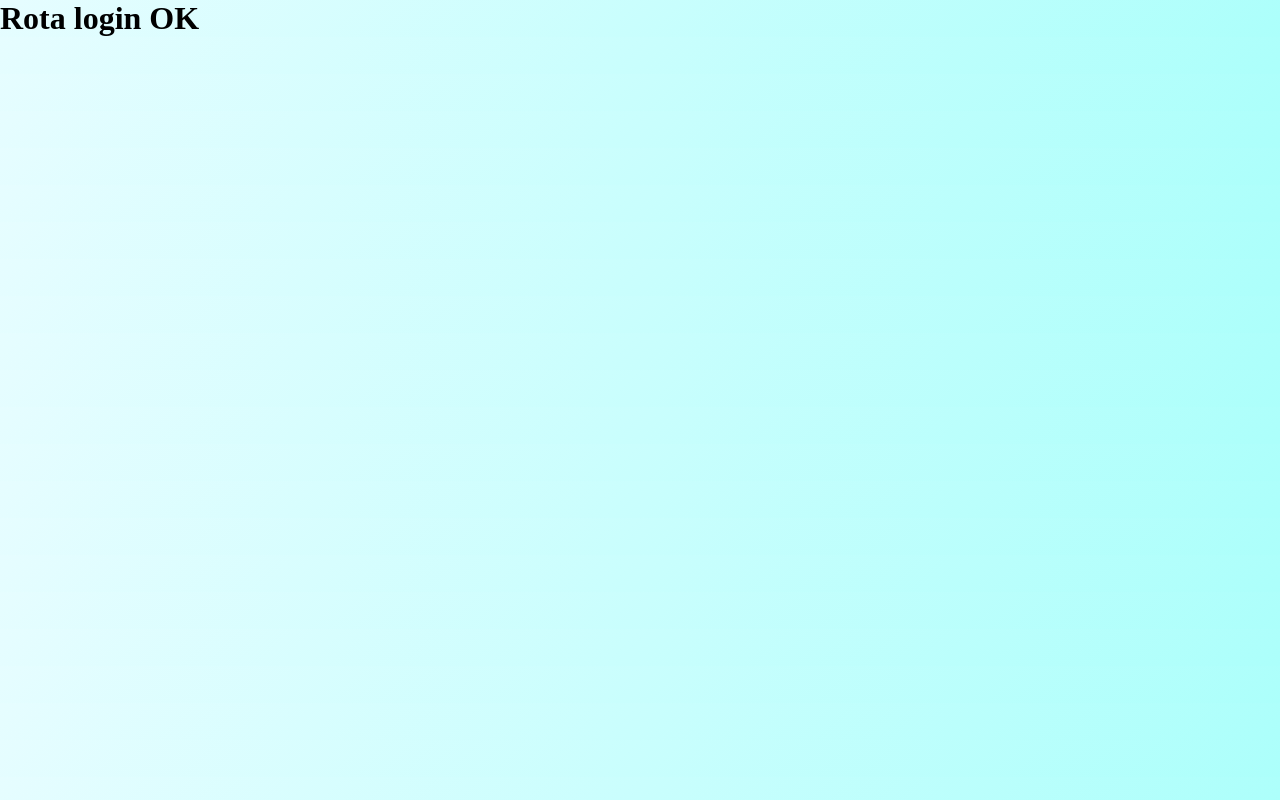
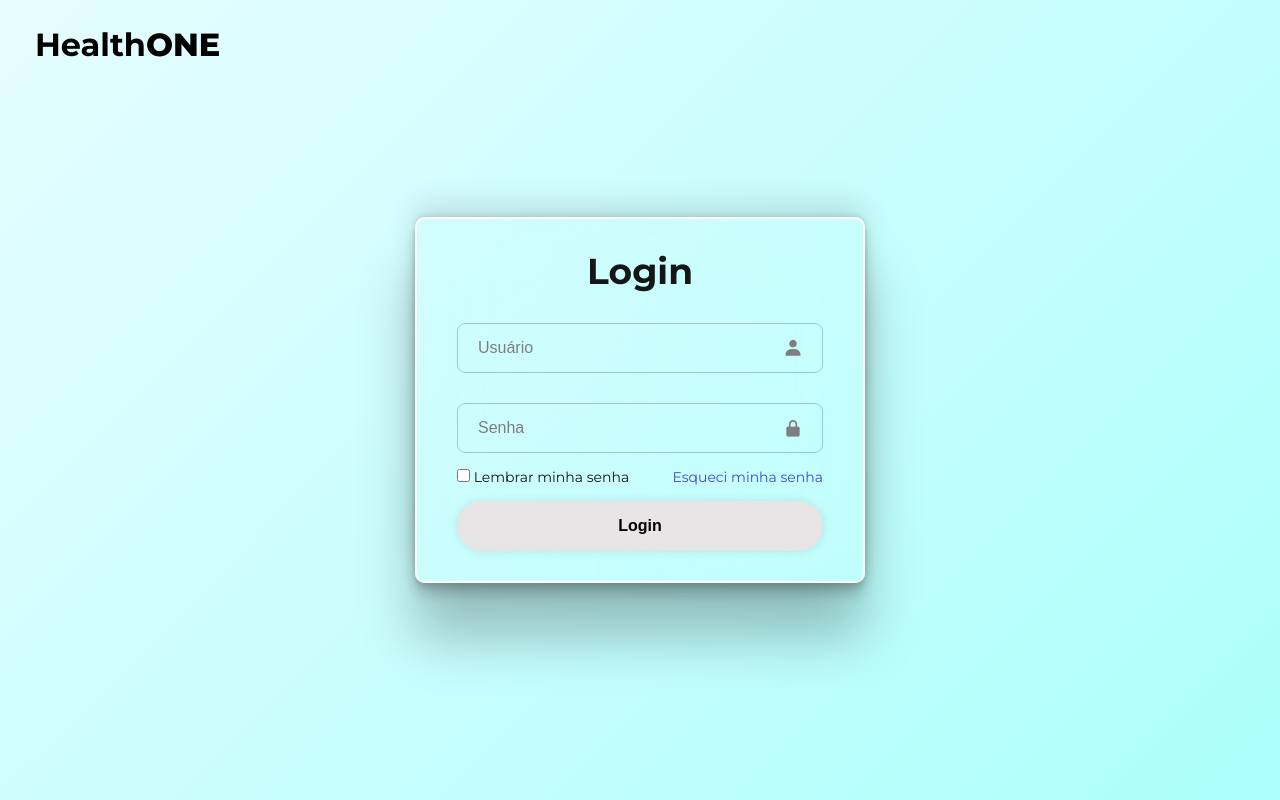
Before and after one commit to RyanAlmeida25/ClinicaMedicaA3, a Django app: page /login in a window 1280 px wide. Run offline with Django 5.2, Linux system fonts and the light colour scheme.

Commit message:
feat(login.html) Criação de página web formulário de login

```diff
--- a/backend/clinica/views.py
+++ b/backend/clinica/views.py
@@ -8,6 +8,10 @@ def home(request):
 
 def login_medico(request):
     return render(request, 'login_medico.html')
+
+def login(request):
+    return render(request, 'login.html')
+
 
 
 # Cadastro
--- a/backend/core/urls.py
+++ b/backend/core/urls.py
@@ -21,5 +21,5 @@ from clinica import views
 urlpatterns = [
     path('admin/', admin.site.urls),
     path('', views.home, name='home'),
-    path('login', views.login_medico, name='login_medico')
+    path('login', views.login, name='login')
 ]
--- /dev/null
+++ b/backend/static/css/login.css
@@ -0,0 +1,123 @@
+
+* {
+    margin: 0;
+    padding: 0;
+    box-sizing: border-box;
+}
+
+body {
+    display: flex;
+    justify-content: center;
+    align-items: center;
+    min-height: 100vh;
+    background: linear-gradient(135deg, #e6fdff, #acfffb);
+    font-family: 'Montserrat';
+}
+
+header {
+    position: fixed;
+    top: 25px;
+    left: 35px;
+}
+
+header .logo {
+    height: 100%;
+    display: flex;
+}
+
+header .logo .span {
+    font-weight: 800;
+}
+
+.container {
+    width: 450px;
+    background-color: transparent;
+    border: 2px solid rgba(255, 255, 255, 1);
+    border-radius: 10px;
+    color: rgb(22, 22, 22);
+    padding: 30px 40px;
+    box-shadow: rgba(0, 0, 0, 0.25) 0px 54px 55px, rgba(0, 0, 0, 0.12) 0px -12px 30px, rgba(0, 0, 0, 0.12) 0px 4px 6px, rgba(0, 0, 0, 0.17) 0px 12px 13px, rgba(0, 0, 0, 0.09) 0px -3px 5px;;
+
+    backdrop-filter: blur(100px);
+}
+
+.container h1 {
+    font-size: 36px;
+    text-align: center;
+}
+
+.input {
+    position: relative;
+    width: 100%;
+    height: 50px;
+    margin: 30px 0;
+}
+
+.input input {
+    width: 100%;
+    height: 100%;
+    background-color: transparent;
+    border: 1px solid rgba(0, 0, 0, 0.2);
+    border-radius: 8px;
+    outline: none;
+    font-size: 16px;
+    color: black;
+    padding: 20px 45px 20px 20px;
+}
+
+.input input::placeholder {
+    color: rgb(126, 126, 126);
+}
+
+.input i {
+    position: absolute;
+    right: 20px;
+    top: 50%;
+    transform: translateY(-50%);
+    font-size: 20px;
+    color: rgb(126, 126, 126);
+}
+
+
+.remember-forgot {
+    display: flex;
+    justify-content: space-between;
+    margin: -15px 0 15px;
+}
+
+.remember-forgot label {
+    font-size: 14px;
+}
+
+.remember-forgot label input {
+    accent-color: rgb(39, 150, 255);
+}
+
+.remember-forgot a {
+    text-decoration: none;
+    color: rgb(68, 71, 216);
+    font-size: 14px;
+}
+
+.remember-forgot a:hover {
+    text-decoration: underline;
+}
+
+button {
+    width: 100%;
+    height: 50px;
+    background-color: #e7e5e5;
+    border: none;
+    border-radius: 40px;
+    cursor: pointer;
+    font-size: 16px;
+    color: black;
+    font-weight: 600;
+    box-shadow: 0 0 10px rgba(0, 0, 0, 0.1);
+    transition: transform 0.2s ease, background-color 0.2s ease;
+}
+
+button:hover {
+    background-color: white;
+    transform: scale(1.11);
+}
--- a/backend/templates/home.html
+++ b/backend/templates/home.html
@@ -5,8 +5,10 @@
 <head>
     <meta charset="UTF-8">
     <meta name="viewport" content="width=device-width, initial-scale=1.0">
-
     <link rel="stylesheet" href="{% static 'css/style.css' %}?v={% now 'U' %}">
+    <link rel="preconnect" href="https://fonts.googleapis.com">
+    <link rel="preconnect" href="https://fonts.gstatic.com" crossorigin>
+    <link href="https://fonts.googleapis.com/css2?family=Montserrat:ital,wght@0,100..900;1,100..900&display=swap" rel="stylesheet">
 
     <title>Pagina inicial</title>
 
@@ -38,7 +40,7 @@
 
             <div class="btn_header">
                 <a href="#"><button class="btn_agendamento">Faça seu Agendamento</button></a>
-                <a href="{% url 'login_medico' %}"><button class="btn_login">Login</button></a>
+                <a href="{% url 'login' %}"><button class="btn_login">Login</button></a>
             </div>
 
         </div>
--- a/backend/templates/login.html
+++ b/backend/templates/login.html
@@ -6,8 +6,47 @@
     <meta charset="UTF-8">
     <meta name="viewport" content="width=device-width, initial-scale=1.0">
     <title>Login</title>
+    <link rel="stylesheet" href="{% static 'css/login.css' %}">
+    <link href="https://unpkg.com/boxicons@latest/css/boxicons.min.css" rel="stylesheet">
+    <link rel="preconnect" href="https://fonts.googleapis.com">
+    <link rel="preconnect" href="https://fonts.gstatic.com" crossorigin>
+    <link href="https://fonts.googleapis.com/css2?family=Montserrat:ital,wght@0,100..900;1,100..900&display=swap" rel="stylesheet">
 </head>
 <body>
 
+    <header>
+        <div class="logo">
+             <h1>Health<span class ="span">ONE</span></h1>
+        </div>
+    </header>
+
+
+
+    <main class ="container">
+
+        <form>
+            <h1>Login</h1>
+            <div class="input">
+                <input placeholder="Usuário" type="email">
+                <i class="bx bxs-user"></i>
+            </div>
+
+            <div class="input">
+                <input placeholder="Senha" type="password">
+                <i class=" bx bxs-lock-alt"></i>
+            </div>
+
+            <div class="remember-forgot">
+                <label>
+                    <input type="checkbox">
+                    Lembrar minha senha
+                </label>
+                <a href="#">Esqueci minha senha</a>
+            </div>
+
+
+            <button type="submit">Login</button>
+        </form>
+    </main>
 </body>
 </html>
```
